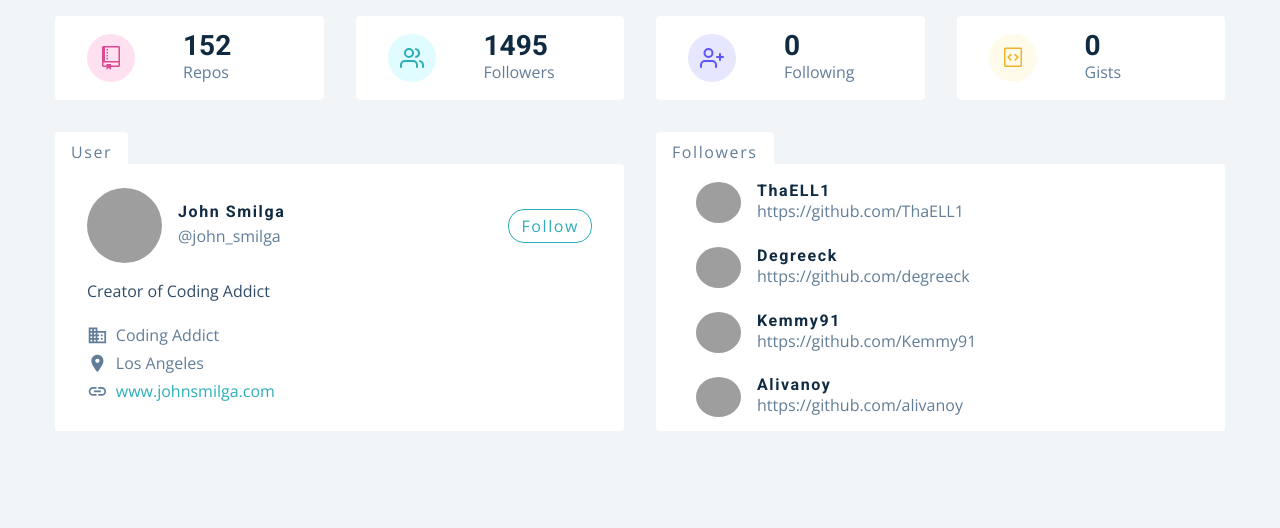
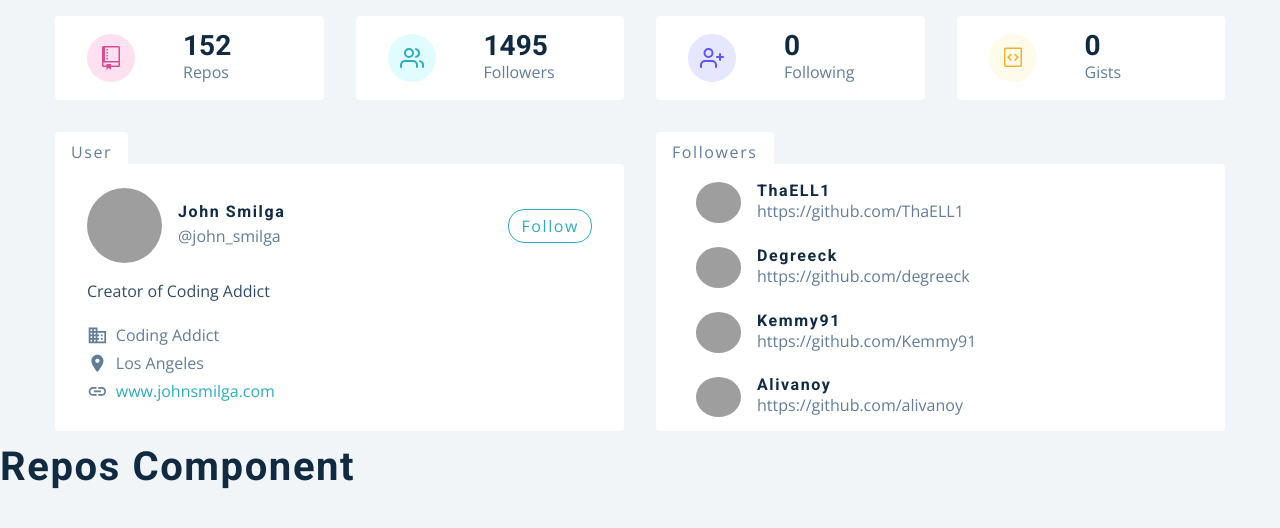
Before and after one commit to jonytalukdar/github-users, a React (Create React App) app: page / in a window 1280 px wide. Shown: the top 528 px of the page. Built offline with nearby package versions, Linux system fonts and the light colour scheme; grey boxes are pictures that could not be loaded.

Commit message:
repos setup

```diff
--- a/src/components/Repos.js
+++ b/src/components/Repos.js
@@ -1,8 +1,12 @@
-import React from 'react';
+import React, { useContext } from 'react';
 import styled from 'styled-components';
 import { GithubContext } from '../context/context';
 import { ExampleChart, Pie3D, Column3D, Bar3D, Doughnut2D } from './Charts';
+
 const Repos = () => {
+  const { repos } = useContext(GithubContext);
+  console.log(repos);
+
   return <h2>repos component</h2>;
 };
 
--- a/src/pages/Dashboard.js
+++ b/src/pages/Dashboard.js
@@ -9,7 +9,7 @@ const Dashboard = () => {
       {/* <Search /> */}
       <Info />
       <User />
-      {/* <Repos /> */}
+      <Repos />
     </main>
   );
 };
```
